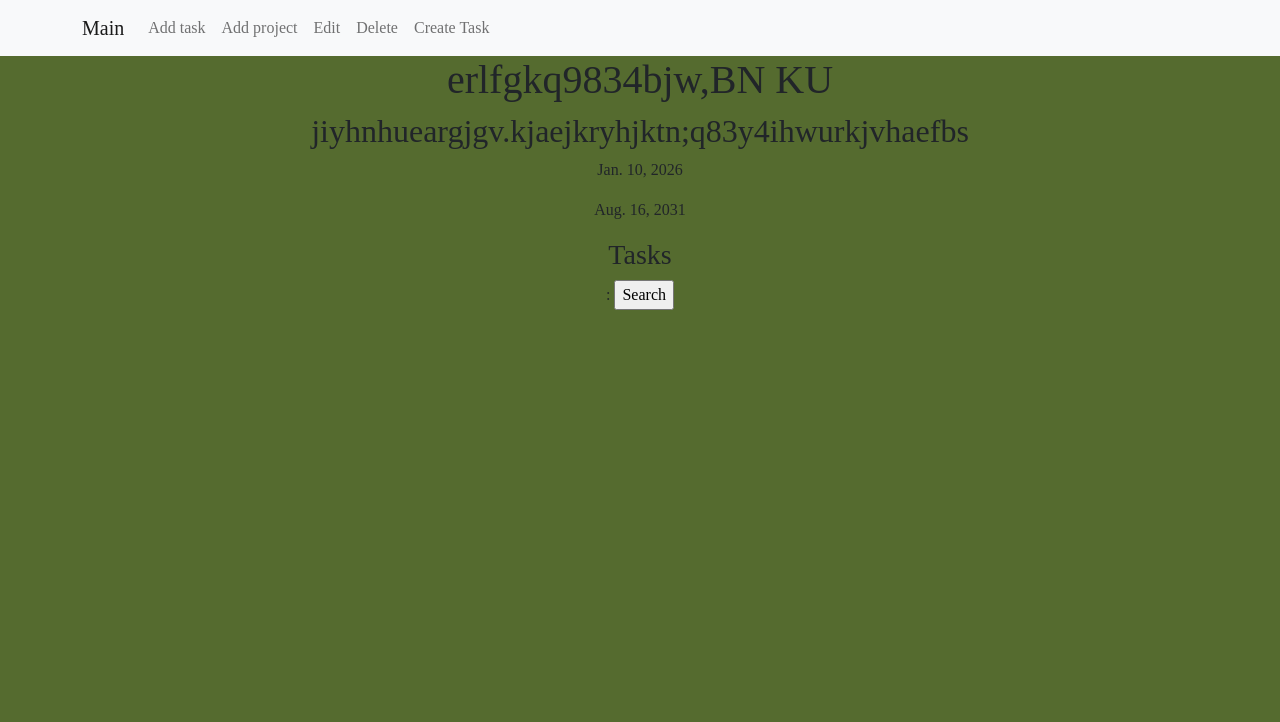
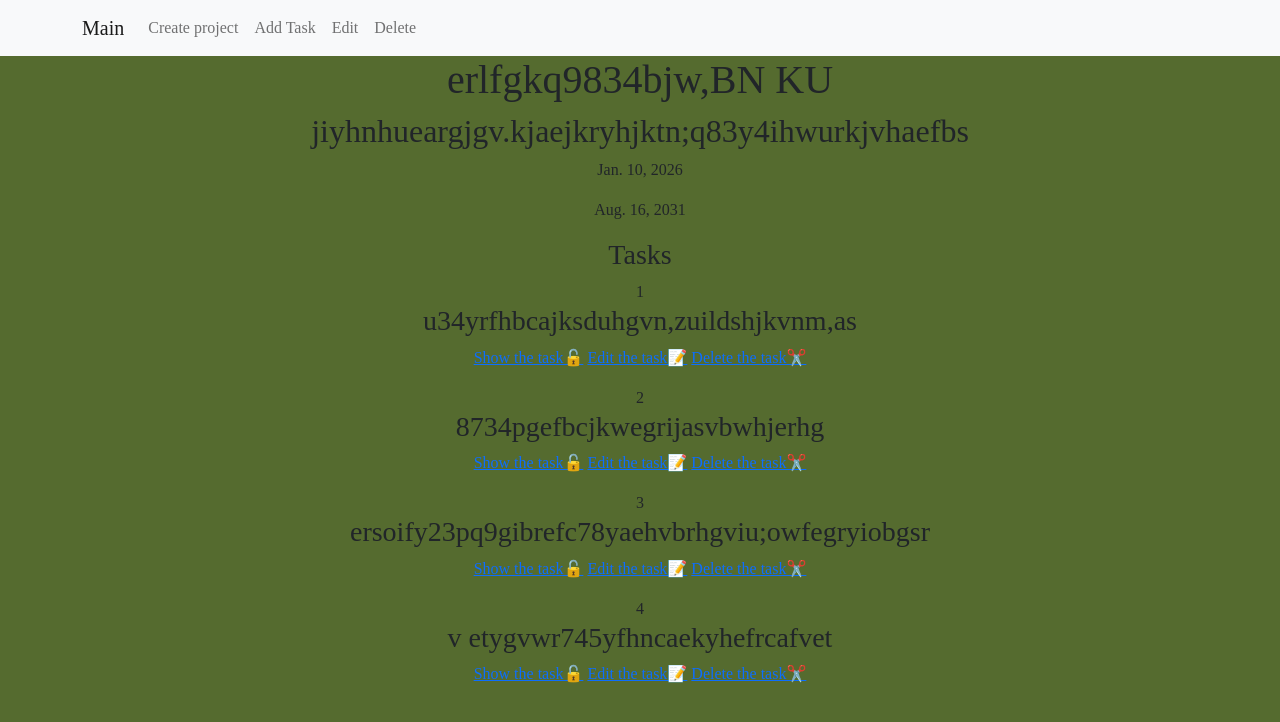
Before and after one commit to nishanova73/issue-tracker, a Django app: page /project_view/2/ in a window 1280 px wide. Shown: the top 722 px of the page. Run offline with Django 4.2, Linux system fonts and the light colour scheme; data comes from the database, SQL or seed files in the repository.

Commit message:
added view of tasks

```diff
--- a/source/webapp/templates/projects/view.html
+++ b/source/webapp/templates/projects/view.html
@@ -2,19 +2,16 @@
 {% block title %}Project {{project.pk}}{% endblock %}
 {% block nav %}
     <li class="nav-item">
-        <a class="nav-link" href="{% url 'task_add' %}">Add task</a>
+        <a class="nav-link" href="{% url 'project_add' %}">Create project</a>
     </li>
     <li class="nav-item">
-        <a class="nav-link" href="{% url 'project_add' %}">Add project</a>
+        <a class="nav-link" href="{% url 'project_task_add' project.pk %}">Add Task</a>
     </li>
     <li class="nav-item">
         <a class="nav-link" href="{% url 'project_update' project.pk %}">Edit</a>
     </li>
     <li class="nav-item">
         <a class="nav-link" href="{% url 'project_delete' project.pk %}">Delete</a>
-    </li>
-    <li class="nav-item">
-        <a class="nav-link" href="{% url 'project_task_add' project.pk %}">Create Task</a>
     </li>
 {% endblock %}
 {% block content %}
@@ -23,12 +20,8 @@
     <p>{{ project.date_started }}</p>
     <p>{{ project.date_finished }}</p>
 <h3>Tasks</h3>
-    {% include 'partial/simple_search.html' %}
-     {% if is_paginated %}
-         {% include 'partial/pagination.html' %}
-     {% endif %}
 
-    {% for task in tasks %}
+    {% for task in project.tasks.all %}
         <span>{{ forloop.counter }}</span>
         <h3>{{ task.description }}</h3>
         <p>
```
